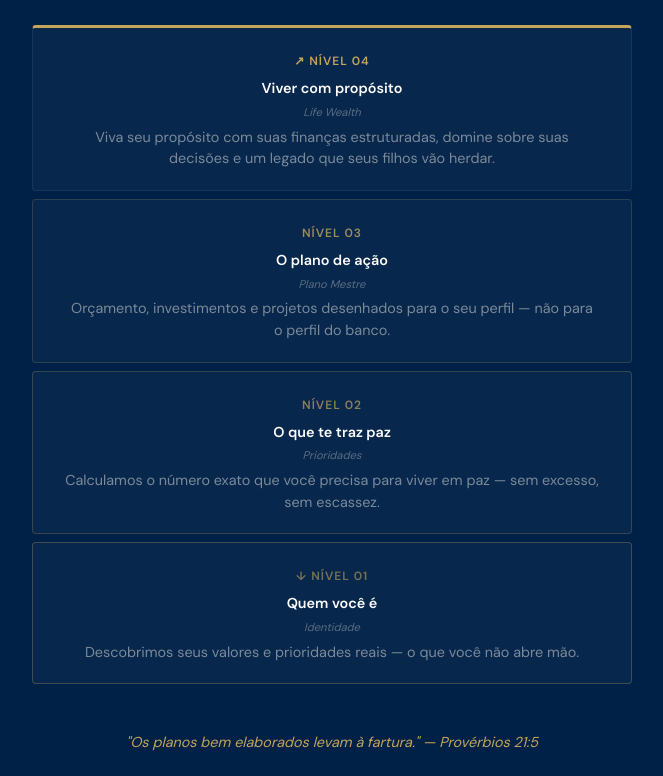
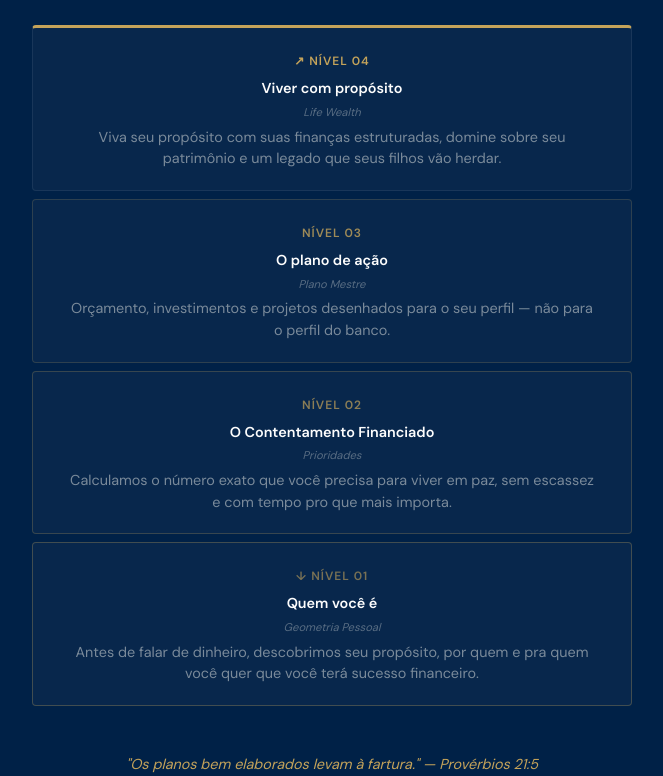
Before and after one commit to maycontour-bit/cf-site, a Next.js app: page / in a window 1280 px wide. Shown: the part 3660-4436 px from the top of the page, without its empty margins (308-971 px from the left). Built offline with nearby package versions, Linux system fonts and the light colour scheme.

Commit message:
Apply remaining updates: pyramid labels, services descriptions, plan prices removed

```diff
--- a/app/page.tsx
+++ b/app/page.tsx
@@ -225,7 +225,7 @@ export default function Home() {
                 <span className="jornada-label">↗ Nível 04</span>
                 <h4>Viver com propósito</h4>
                 <p className="jornada-tech"><em>Life Wealth</em></p>
-                <p>Viva seu propósito com suas finanças estruturadas, domine sobre suas decisões e um legado que seus filhos vão herdar.</p>
+                <p>Viva seu propósito com suas finanças estruturadas, domine sobre seu patrimônio e um legado que seus filhos vão herdar.</p>
               </div>
               <div className="jornada-nivel jornada-nivel-3">
                 <span className="jornada-label">Nível 03</span>
@@ -235,15 +235,15 @@ export default function Home() {
               </div>
               <div className="jornada-nivel jornada-nivel-2">
                 <span className="jornada-label">Nível 02</span>
-                <h4>O que te traz paz</h4>
+                <h4>O Contentamento Financiado</h4>
                 <p className="jornada-tech"><em>Prioridades</em></p>
-                <p>Calculamos o número exato que você precisa para viver em paz — sem excesso, sem escassez.</p>
+                <p>Calculamos o número exato que você precisa para viver em paz, sem escassez e com tempo pro que mais importa.</p>
               </div>
               <div className="jornada-nivel jornada-nivel-1">
                 <span className="jornada-label">↓ Nível 01</span>
                 <h4>Quem você é</h4>
-                <p className="jornada-tech"><em>Identidade</em></p>
-                <p>Descobrimos seus valores e prioridades reais — o que você não abre mão.</p>
+                <p className="jornada-tech"><em>Geometria Pessoal</em></p>
+                <p>Antes de falar de dinheiro, descobrimos seu propósito, por quem e pra quem você quer que você terá sucesso financeiro.</p>
               </div>
             </div>
           </div>
@@ -396,7 +396,7 @@ export default function Home() {
             <div className="servico-card">
               <div className="servico-icon">📱</div>
               <h3>Gerenciador Financeiro com IA</h3>
-              <p>Quantos apps e bancos você usa? E ainda não sabe para onde vai o dinheiro? Aqui tudo se conecta.</p>
+              <p>Seu orçamento integrado a mudanças dos seus hábitos financeiros.</p>
             </div>
             <div className="servico-card">
               <div className="servico-icon">💰</div>
```
